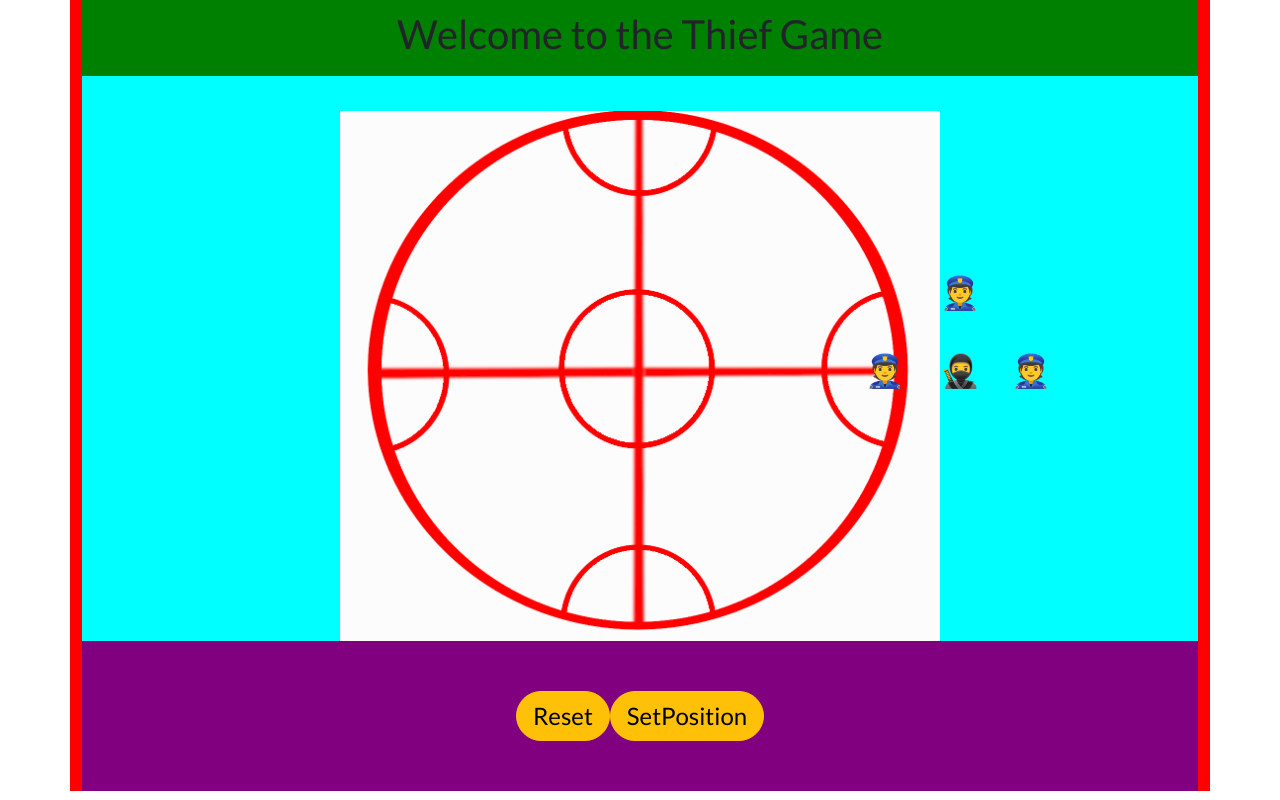
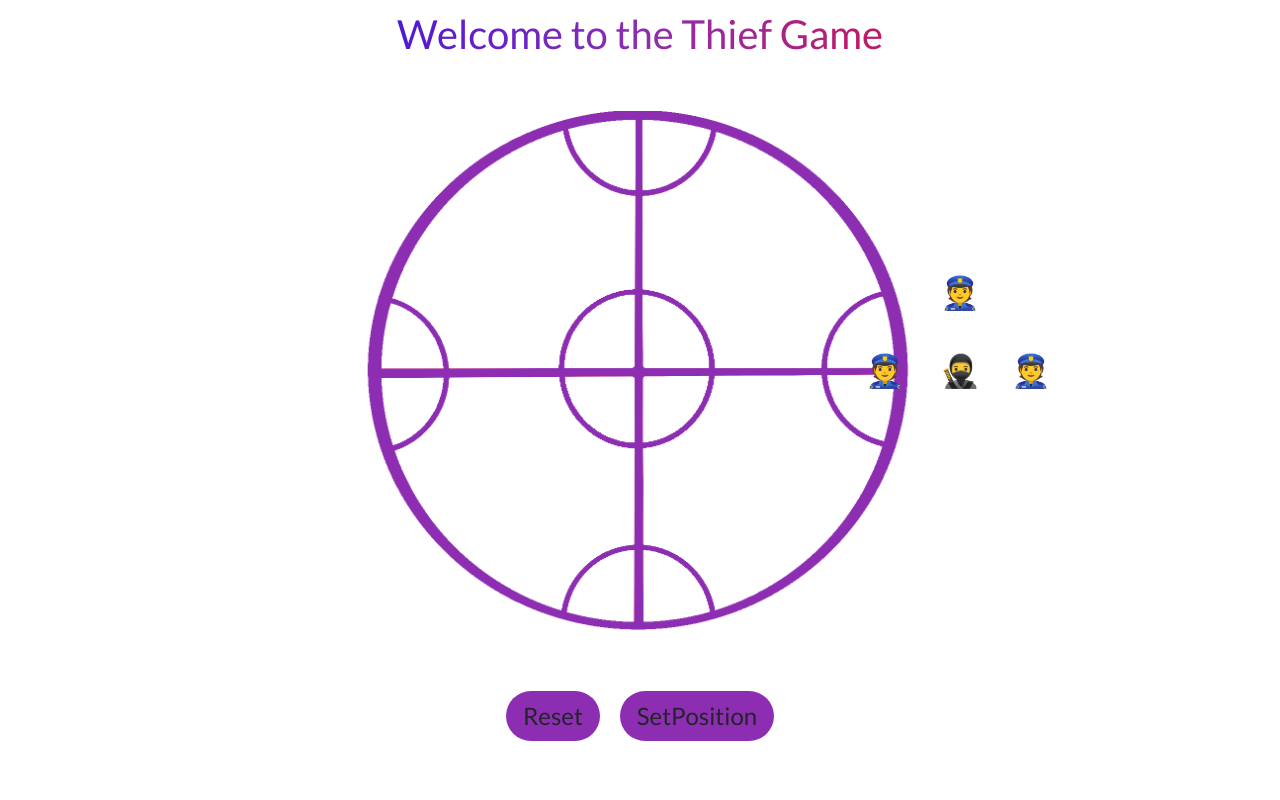
Before and after one commit to Boy-With-Uke/Thief-and-cops, a React (Vite) app: page / in a window 1280 px wide. Built offline with nearby package versions, Linux system fonts and the light colour scheme.

Commit message:
vita-css-bug ray sisa

```diff
--- a/src/App.css
+++ b/src/App.css
@@ -1,15 +1,12 @@
 @import url("./assets/bootstrap/css/bootstrap.min.css");
 .container {
-  background-color: red;
   text-align: center;
 }
 
 .title {
-  background-color: green;
   padding: 10px;
 }
 .container-image {
-  background-color: aqua;
   padding-top: 35px;
 }
 .container img {
@@ -19,7 +16,6 @@
 }
 
 .reset {
-  background-color: purple;
   padding: 50px;
 }
 
@@ -142,3 +138,10 @@
   top: 345px;
   left: 934px;
 }
+
+
+.gradient-text {
+  background-image: linear-gradient(to right, blue 0%, #8D2EB2 50%, red 100%);
+  -webkit-background-clip: text;
+  color: transparent;
+}
--- a/src/pages/Main.jsx
+++ b/src/pages/Main.jsx
@@ -178,8 +178,6 @@ export default function Main() {
     setMovedPoliceIndex(null); // Reset moved police index
   }
 
-
-
   function handleSavePositions() {
     const cop1Pos = parseInt(document.getElementById("cops_1").value);
     const cop2Pos = parseInt(document.getElementById("cops_2").value);
@@ -204,7 +202,6 @@ export default function Main() {
     setButtonTexts(newButtonStates);
     handleCloseModal();
   }
-
 
   function handleButtonClick(index) {
     const currentIndex = buttonTexts.indexOf("🥷");
@@ -269,7 +266,11 @@ export default function Main() {
 
   return (
     <div className="container">
-      <Modal show={showModal} onHide={handleCloseModal} style={{ marginTop: "100px" }}>
+      <Modal
+        show={showModal}
+        onHide={handleCloseModal}
+        style={{ marginTop: "100px" }}
+      >
         <Modal.Header closeButton>
           <Modal.Title>Selectionner les nouveaux positions</Modal.Title>
         </Modal.Header>
@@ -281,24 +282,38 @@ export default function Main() {
           }}
         >
           <div class="input-div">
-            <label htmlFor="cops_1" style={{gap: '20px'}}>👮 (1) </label><input type="number" id="cops_1"/>
+            <label htmlFor="cops_1" style={{ gap: "20px" }}>
+              👮 (1){" "}
+            </label>
+            <input type="number" id="cops_1" />
             <br />
             <br />
-            <label htmlFor="cops_2" style={{gap: '20px'}}>👮 (3) </label><input type="number" id="cops_2"/>
+            <label htmlFor="cops_2" style={{ gap: "20px" }}>
+              👮 (3){" "}
+            </label>
+            <input type="number" id="cops_2" />
             <br />
             <br />
-            <label htmlFor="cops_3" style={{gap: '20px'}}>👮 (2) </label><input type="number" id="cops_3"/>
+            <label htmlFor="cops_3" style={{ gap: "20px" }}>
+              👮 (2){" "}
+            </label>
+            <input type="number" id="cops_3" />
             <br />
             <br />
-            <label htmlFor="thief" style={{gap: '20px'}}>🥷 (0)</label><input type="number" id="thief"/>
+            <label htmlFor="thief" style={{ gap: "20px" }}>
+              🥷 (0)
+            </label>
+            <input type="number" id="thief" />
           </div>
         </Modal.Body>
         <Modal.Footer>
-          <Button variant="success" onClick={handleSavePositions}>Enregistrer</Button>
+          <Button className="btn" style={{backgroundColor: '#8D2EB2'}} onClick={handleSavePositions}>
+            Enregistrer
+          </Button>
         </Modal.Footer>
       </Modal>
       <div className="title">
-        <h1>Welcome to the Thief Game</h1>
+        <h1 className="gradient-text">Welcome to the Thief Game</h1>
       </div>
 
       <div className="container-image">
@@ -389,18 +404,20 @@ export default function Main() {
 
       <div className="reset">
         <button
-          className="btn btn-warning"
+          className="btn"
           id="resteButton"
           onClick={resetGame}
+          style={{ gap: "20px", backgroundColor: "#8D2EB2", marginRight: "20px" }}
         >
           Reset
         </button>
         <button
-          className="btn btn-warning"
+          className="btn"
           id="resteButton"
           onClick={() => {
             handleShowModal();
           }}
+          style={{ gap: "20px", backgroundColor: "#8D2EB2" }}
         >
           SetPosition
         </button>
```
Also changed, not shown: src/assets/images/background.png.
